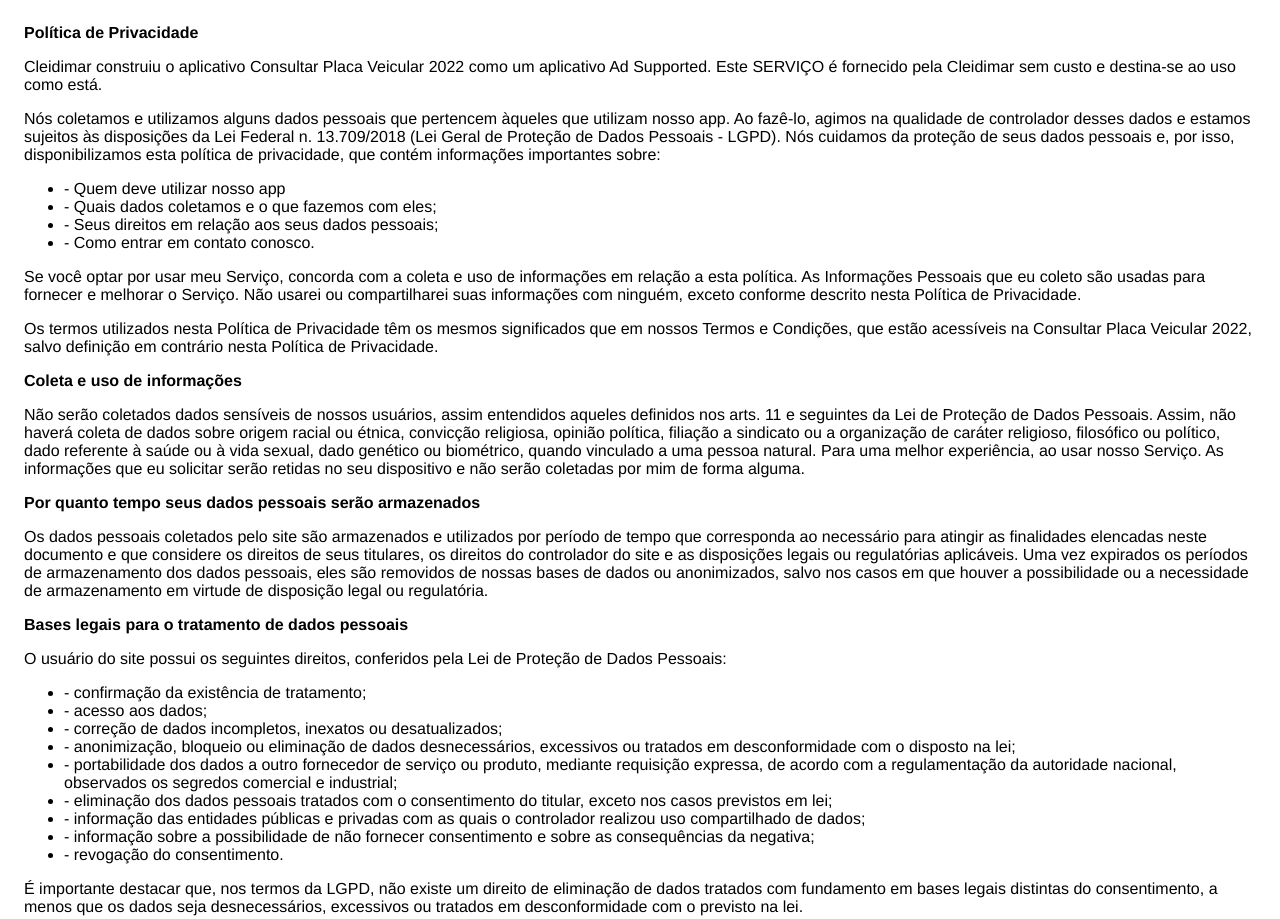
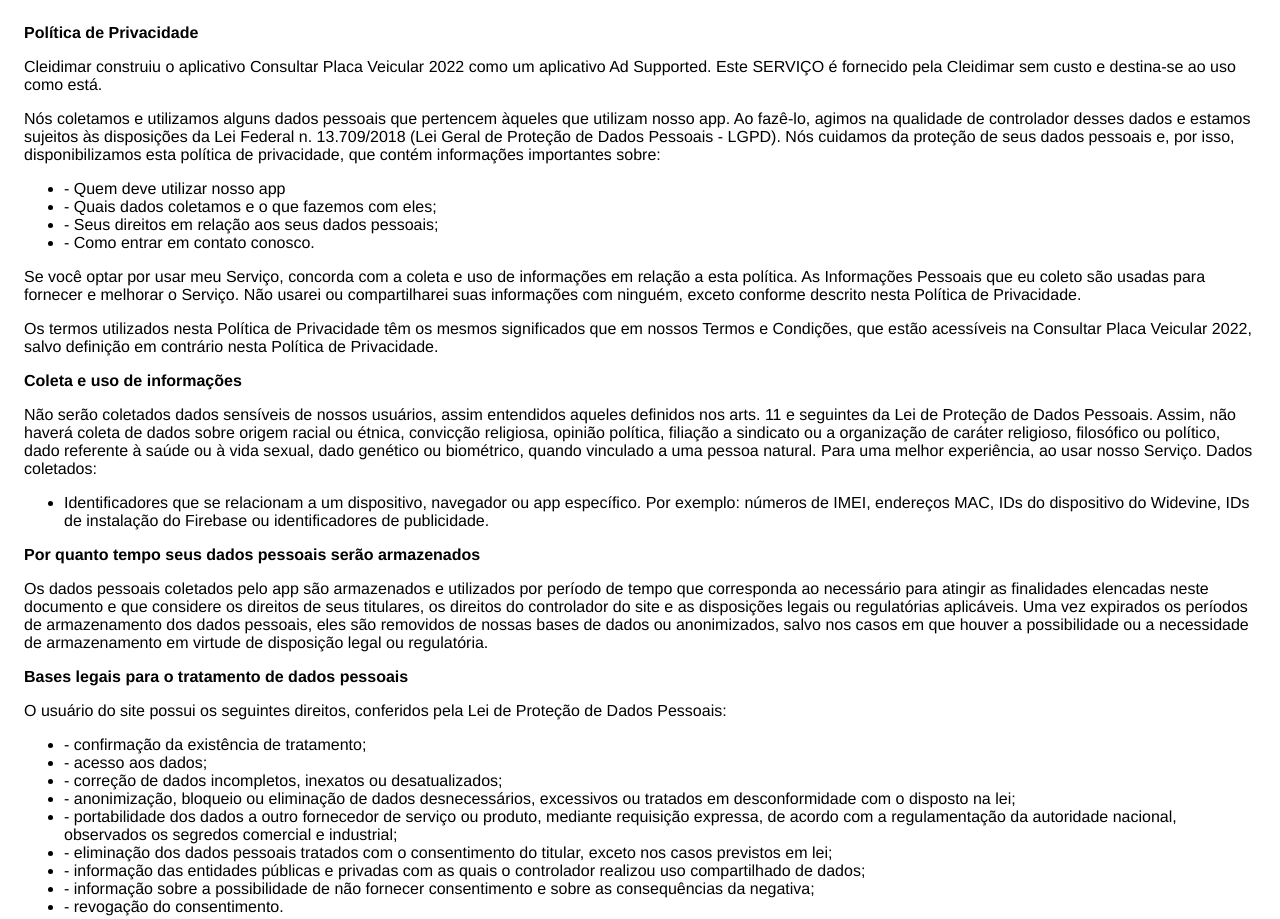
Before and after one commit to brunovercosa487/privacy, a plain HTML site: page index.html in a window 1280 px wide. Shown: the top 919 px of the page. Drawn offline with Linux system fonts and the light colour scheme.

Commit message:
Update index.html

```diff
--- a/index.html
+++ b/index.html
@@ -47,15 +47,22 @@
     religiosa, opinião política, filiação a sindicato ou a organização de caráter religioso,
     filosófico ou político, dado referente à saúde ou à vida sexual, dado genético ou
     biométrico, quando vinculado a uma pessoa natural. Para uma melhor experiência, ao usar nosso Serviço.
-    As informações que eu solicitar serão retidas no seu dispositivo e não serão coletadas por
-    mim de forma alguma.
+
+    Dados coletados:
+
+    <ul>
+        <li>Identificadores que se relacionam a um dispositivo, navegador ou app específico.
+            Por exemplo: números de IMEI, endereços MAC, IDs do dispositivo do Widevine,
+            IDs de instalação do Firebase ou identificadores de publicidade.
+        </li>
+    </ul>
 
 
 </p>
 
 <p><strong>Por quanto tempo seus dados pessoais serão armazenados</strong></p>
 <p>
-    Os dados pessoais coletados pelo site são armazenados e utilizados por período de
+    Os dados pessoais coletados pelo app são armazenados e utilizados por período de
     tempo que corresponda ao necessário para atingir as finalidades elencadas neste
     documento e que considere os direitos de seus titulares, os direitos do controlador
     do site e as disposições legais ou regulatórias aplicáveis.
@@ -162,6 +169,7 @@ conformidade com o disposto na Lei Geral de Proteção de Dados.
     Nós não compartilhamos seus dados pessoais com terceiros. Apesar disso, é
     possível que o façamos para cumprir alguma determinação legal ou regulatória, ou,
     ainda, para cumprir alguma ordem expedida por autoridade pública.
+
 </p>
 <div><p>
     O aplicativo usa serviços de terceiros que podem coletar informações usadas para identificá-lo.
```
